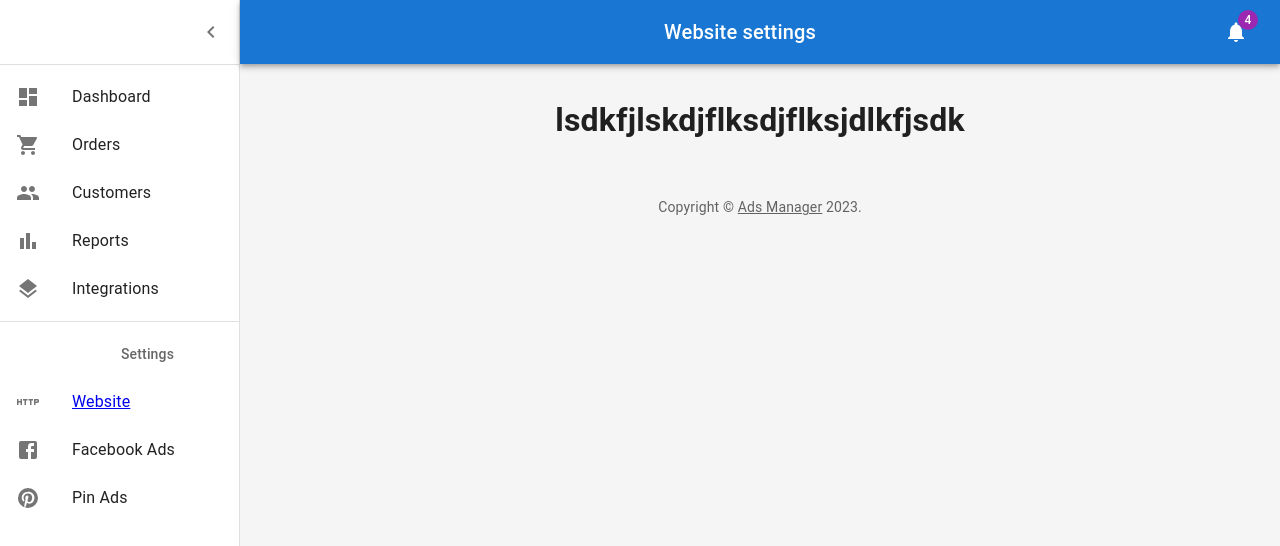
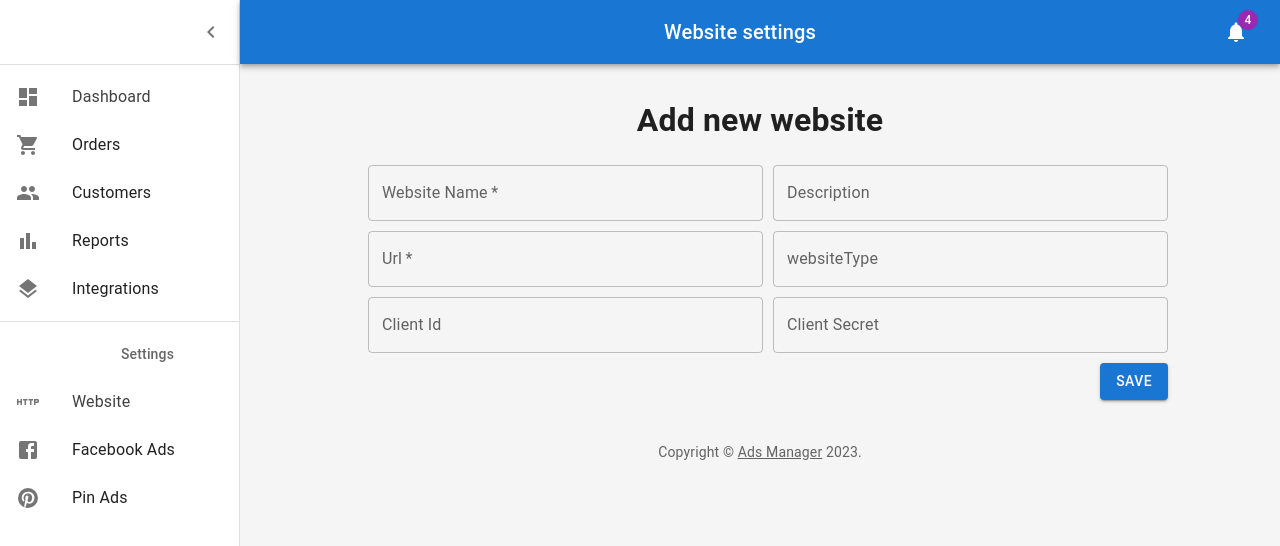
Before and after one commit to hllvd/ads-manager-for-ecommerce, a React (Create React App) app in the folder front/: page /settings/website in a window 1280 px wide. Shown: the top 546 px of the page. Built offline with nearby package versions, Linux system fonts and the light colour scheme.

Commit message:
fix menu; rename files

```diff
--- a/front/src/App.tsx
+++ b/front/src/App.tsx
@@ -1,7 +1,7 @@
 import './App.css';
-import Navbar from './Components/Core/Template';
+import Navbar from './components/core/Template';
 import { BrowserRouter } from 'react-router-dom';
-import { AppRoutes } from './Routers';
+import { AppRoutes } from './routers';
 
 
 function App() {
--- a/front/src/Components/Core/Menu-left/index.tsx
+++ b/front/src/Components/Core/Menu-left/index.tsx
@@ -5,7 +5,7 @@ import IconButton from '@mui/material/IconButton';
 import Divider from '@mui/material/Divider';
 import List from '@mui/material/List';
 import ChevronLeftIcon from '@mui/icons-material/ChevronLeft';
-import { mainListItems, secondaryListItems } from '../../Shared/listItems';
+import { mainListItems, secondaryListItems } from '../../shared/listItems';
 
 let drawerWidth: number;
 
--- a/front/src/Components/Core/Menu-top/index.tsx
+++ b/front/src/Components/Core/Menu-top/index.tsx
@@ -69,7 +69,7 @@ export const TopMenu = (props: any) => {
                     {UiState.dashboard.title}
                 </Typography>
                 <IconButton color="inherit">
-                    <Badge badgeContent={4} color="secondary">
+                    <Badge badgeContent={UiState.dashboard.notificationCounter} color="secondary">
                         <NotificationsIcon />
                     </Badge>
                 </IconButton>
--- a/front/src/Components/Shared/listItems.tsx
+++ b/front/src/Components/Shared/listItems.tsx
@@ -13,13 +13,23 @@ import FacebookIcon from '@mui/icons-material/Facebook';
 import PinterestIcon from '@mui/icons-material/Pinterest';
 import HttptIcon from '@mui/icons-material/Http';
 
+
+
+const linkStyle = {
+  textDecoration: "none",
+  color: 'rgba(0, 0, 0, 0.75)'
+};
+
+
 export const mainListItems = (
   <React.Fragment>
     <ListItemButton>
       <ListItemIcon>
         <DashboardIcon />
       </ListItemIcon>
-      <ListItemText primary="Dashboard" />
+      <Link to="/" style={linkStyle}>
+        <ListItemText primary="Dashboard" />
+      </Link>
     </ListItemButton>
     <ListItemButton>
       <ListItemIcon>
@@ -57,7 +67,7 @@ export const secondaryListItems = (
       <ListItemIcon>
         <HttptIcon />
       </ListItemIcon>
-      <Link to="/settings/website">
+      <Link to="/settings/website" style={linkStyle}>
         <ListItemText primary="Website" />
       </Link>
     </ListItemButton>
--- a/front/src/Pages/Dashboard/index.tsx
+++ b/front/src/Pages/Dashboard/index.tsx
@@ -1,9 +1,9 @@
 
 import Grid from '@mui/material/Grid';
 import Paper from '@mui/material/Paper';
-import Chart from '../../Components/Shared/Chart';
-import Deposits from '../../Components/Shared/Deposits';
-import Orders from '../../Components/Shared/Orders';
+import Chart from '../../components/shared/Chart';
+import Deposits from '../../components/shared/Deposits';
+import Orders from '../../components/shared/Orders';
 
 export const DashboardPage = () => {
 
--- a/front/src/Pages/WebsiteSettingPage/index.tsx
+++ b/front/src/Pages/WebsiteSettingPage/index.tsx
@@ -1,14 +1,48 @@
-import { setTitle } from '../../features/Ui';
-
+import { setTitle, setNotificationCounter } from '../../features/Ui.state';
+import Box from '@mui/material/Box';
+import TextField from '@mui/material/TextField';
+import "./styles.css";
 import { useDispatch } from 'react-redux';
 import { useEffect } from 'react';
+import Button from '@mui/material/Button';
+
+
+
+
 export const WebsiteSettingPage = () => {
+
     const dispatch = useDispatch();
     useEffect(() => {
         dispatch(setTitle("Website settings"))
+        dispatch(setNotificationCounter(4))
     }, [])
 
     return (
-        <h1>lsdkfjlskdjflksdjflksjdlkfjsdk</h1>
+
+        <div>
+            <h1>Add new website</h1>
+            <Box
+                component="form"
+                sx={{ m: 1, width: '100%' }}
+                noValidate
+                autoComplete="off"
+            >
+                <div className='div-line'>
+                    <TextField id="outlined-basic" label="Website Name" variant="outlined" name="name" required />
+                    <TextField id="outlined-basic" label="Description" variant="outlined" name="description" />
+                </div>
+                <div className='div-line'>
+                    <TextField id="outlined-basic" label="Url" variant="outlined" name="url" required />
+                    <TextField id="outlined-basic" label="websiteType" variant="outlined" name="websiteType" />
+                </div>
+                <div className='div-line'>
+                    <TextField id="outlined-basic" label="Client Id" variant="outlined" name="clientId" />
+                    <TextField id="outlined-basic" label="Client Secret" variant="outlined" name="clientSecret" />
+                </div>
+                <div className='div-line flex-right'>
+                    <Button variant="contained">Save</Button>
+                </div>
+            </Box>
+        </div>
     )
 }
--- /dev/null
+++ b/front/src/Pages/WebsiteSettingPage/styles.css
@@ -0,0 +1,21 @@
+.div-line {
+    width: 100%;
+    max-width: 800px;
+    margin-bottom: 1em;
+    margin: auto;
+    display: flex;
+    flex-direction: row;
+    justify-content: space-around;
+    gap: 10px;
+    margin-top: 10px;
+    margin-bottom: 10px;
+
+}
+
+.div-line>div {
+    width: 100%;
+}
+
+.flex-right {
+    justify-content: flex-end;
+}
--- a/front/src/Routers/index.tsx
+++ b/front/src/Routers/index.tsx
@@ -1,6 +1,6 @@
 import { Routes, Route } from 'react-router-dom';
-import { DashboardPage } from '../Pages/Dashboard';
-import { WebsiteSettingPage } from '../Pages/WebsiteSettingPage';
+import { DashboardPage } from '../pages/Dashboard';
+import { WebsiteSettingPage } from '../pages/WebsiteSettingPage';
 
 export const AppRoutes = () => {
     return (
--- a/front/src/features/Ui.js
+++ /dev/null
@@ -1,20 +0,0 @@
-import { createSlice } from "@reduxjs/toolkit";
-
-const uiObj = {
-    dashboard: {
-        title: 'Dashboard'
-    }
-}
-
-export const UiSlice = createSlice({
-    name: "ui",
-    initialState: { value: uiObj },
-    reducers: {
-        setTitle: (state, action) => {
-            state.value.dashboard.title = action.payload
-        }
-    }
-})
-
-export const { setTitle } = UiSlice.actions
-export default UiSlice.reducer
--- /dev/null
+++ b/front/src/features/Ui.state.js
@@ -0,0 +1,42 @@
+import { createSlice } from "@reduxjs/toolkit";
+
+const uiObj = {
+    dashboard: {
+        title: 'Dashboard',
+        notificationCounter: 0
+    }
+}
+
+/**
+ * Actions
+ */
+export const UiSlice = createSlice({
+    name: "ui",
+    initialState: { value: uiObj },
+    reducers: {
+        setTitle: (state, action) => {
+            state.value.dashboard.title = action.payload
+        },
+        setNotificationCounter: (state, action) => {
+            state.value.dashboard.notificationCounter = action.payload
+        },
+
+    }
+})
+
+
+/**
+ * Middleware
+ */
+export const middleWare = (store) => {
+    return function (next) {
+        return function (action) {
+            next(action)
+        }
+    }
+}
+
+
+
+export const { setTitle, setNotificationCounter } = UiSlice.actions
+export default UiSlice.reducer
--- a/front/src/index.tsx
+++ b/front/src/index.tsx
@@ -2,26 +2,27 @@ import React from 'react';
 import ReactDOM from 'react-dom/client';
 import './index.css';
 import App from './App';
-import { configureStore } from '@reduxjs/toolkit';
+import { configureStore, getDefaultMiddleware } from '@reduxjs/toolkit';
 import { Provider } from 'react-redux';
-import UiReducer from './features/Ui'
+import UiReducer, { middleWare } from './features/Ui.state'
 
 var store: any
 store = configureStore({
   reducer: {
     ui: UiReducer
-  }
+  },
+  middleware: getDefaultMiddleware => getDefaultMiddleware().concat(middleWare)
 });
 
 const root = ReactDOM.createRoot(
   document.getElementById('root') as HTMLElement
 );
 root.render(
-  <React.StrictMode>
+  <React.Fragment>
     <Provider store={store}>
       <App />
     </Provider>
-  </React.StrictMode>
+  </React.Fragment>
 );
 
 // If you want to start measuring performance in your app, pass a function
```
